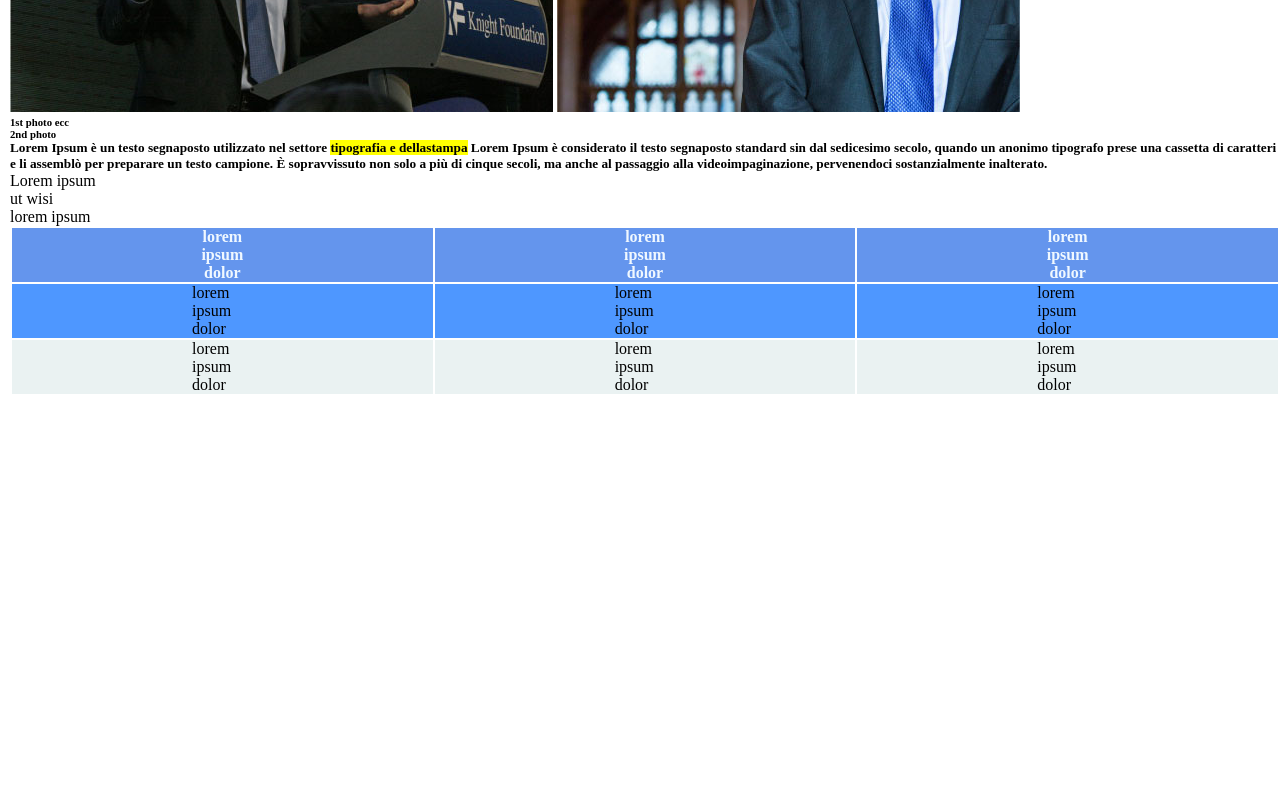
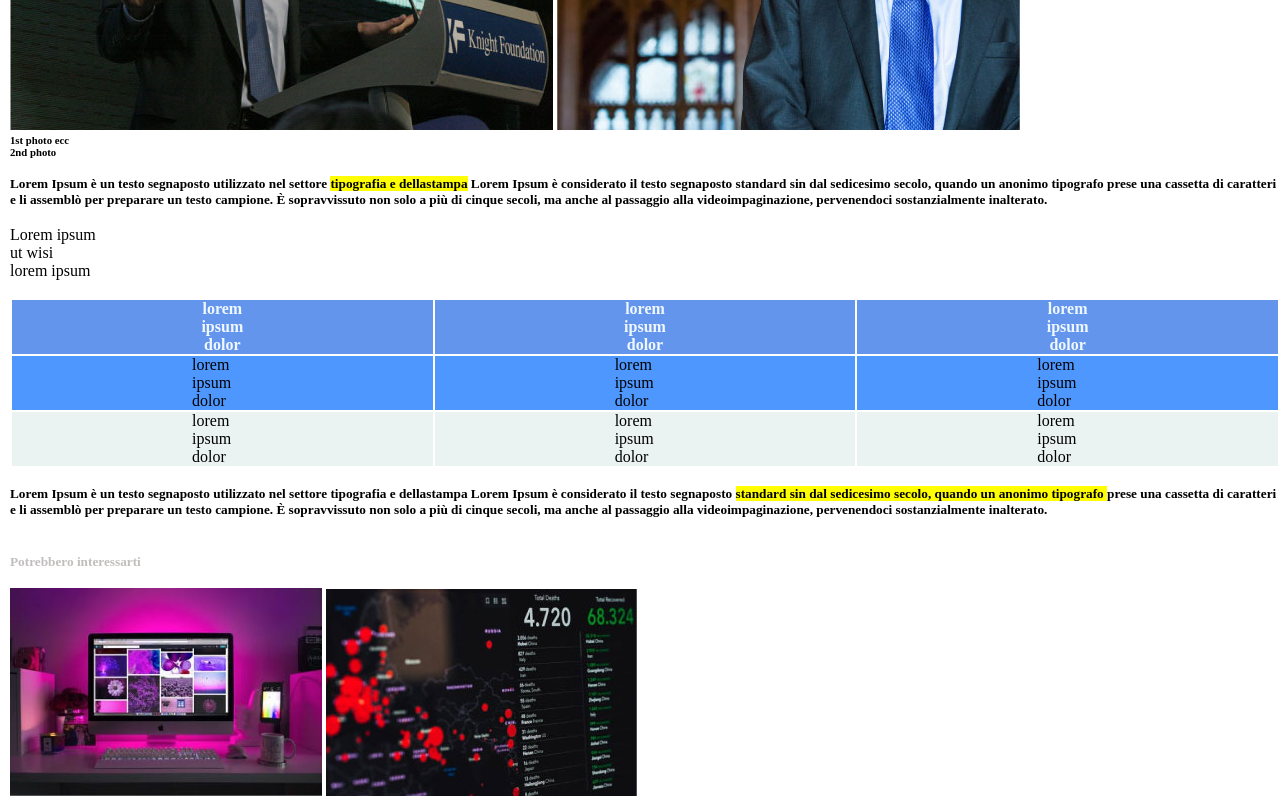
Before and after one commit to marco-scocca/html-css-booleaner, a plain HTML site: page index.html in a window 1280 px wide. Shown: the part 417-1217 px from the top of the page. Before the commit the page ends 813 px from the top, so only its background shows below. Drawn offline with Linux system fonts and the light colour scheme.

Commit message:
insert_second_images_AND_FOOTER

```diff
--- a/css/style.css
+++ b/css/style.css
@@ -52,3 +52,7 @@ td {
     padding-right: 180px;
     background-color: rgba(230, 240, 240, 0.821);
 }
+
+.grigio {
+    color: rgba(181, 177, 177, 0.845);
+}
--- a/index.html
+++ b/index.html
@@ -23,6 +23,7 @@
         <h1><strong>Internet deve essere al servizio del bene pubblico</strong></h1>
         <h4>Scritto da <span class="azzurro">The booleaner</span></h4>
         <h6>il 10/10/2020</h6>
+        <br>
 
         <img src="./img/tim-1.jpg" alt="tim1">
         <img src="./img/tim-2.jpg" alt="tim2">
@@ -32,6 +33,7 @@
         <h6>
             2nd photo
         </h6>
+        <br>
         <h5>Lorem Ipsum è un testo segnaposto utilizzato nel settore
             <span class="evidenziato"> tipografia e dellastampa</span>
             Lorem Ipsum è considerato il testo segnaposto standard sin dal sedicesimo secolo, quando
@@ -39,11 +41,13 @@
             sopravvissuto non solo a più di cinque secoli, ma anche al passaggio alla videoimpaginazione,
             pervenendoci sostanzialmente inalterato.
         </h5>
+        <br>
         <ul>
             <li>Lorem ipsum</li>
             <li>ut wisi</li>
             <li>lorem ipsum</li>
         </ul>
+        <br>
         <table>
             <thead>
                 <tr>
@@ -77,6 +81,20 @@
                 </tr>
             </tbody>
         </table>
+        <br>
+        <h5>Lorem Ipsum è un testo segnaposto utilizzato nel settore tipografia e dellastampa Lorem Ipsum è considerato
+            il testo segnaposto <span class="evidenziato">standard sin dal sedicesimo secolo, quando un anonimo
+                tipografo </span>prese una cassetta di
+            caratteri e li assemblò per preparare un testo campione. È sopravvissuto non solo a più di cinque secoli, ma
+            anche al passaggio alla videoimpaginazione, pervenendoci sostanzialmente inalterato.
+        </h5>
+        <br>
+        <br>
+        <h5 class="grigio">Potrebbero interessarti</h5>
+        <br>
+        <img src="./img/monitor.jpg" alt="monitor">
+        <img src="./img/graph.jpg" alt="grafico">
+
     </div>
 
 </html>
```
